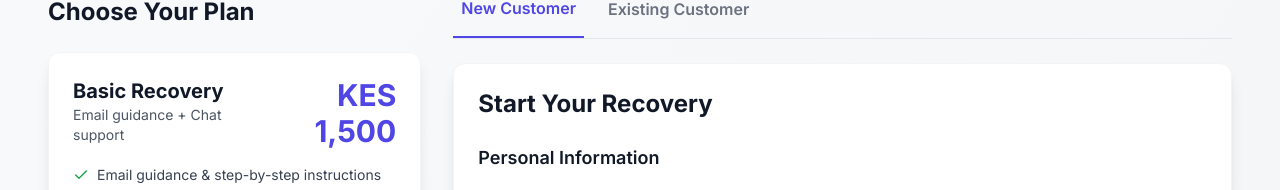
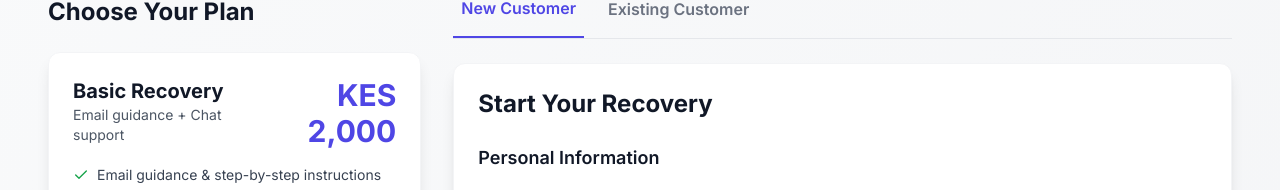
Before and after one commit to vanillake254/vanilla-recovery-hub, a Next.js app in the folder frontend/: page /recover in a window 1280 px wide. Shown: the part 424-614 px from the top of the page. Built offline with nearby package versions, Linux system fonts and the light colour scheme; no server answers.

Commit message:
Fix all pricing displays to KES 2,000, fix request details page errors, update bot responses

```diff
--- a/frontend/src/app/admin/request-details/page.tsx
+++ b/frontend/src/app/admin/request-details/page.tsx
@@ -12,8 +12,8 @@ interface Request {
   id: string;
   platform: string;
   status: string;
-  tier: string;
-  accountInfo: any;
+  tier?: string;
+  accountInfo?: any;
   description: string;
   createdAt: string;
   txRef: string;
@@ -230,7 +230,7 @@ function RequestDetailsContent() {
                   </div>
                   <div className="p-3 bg-purple-50 rounded-lg">
                     <p className="text-xs text-gray-600 mb-1">Service Tier</p>
-                    <p className="font-semibold text-primary-600 capitalize">{request.tier}</p>
+                    <p className="font-semibold text-primary-600 capitalize">{request.tier || 'Basic'}</p>
                   </div>
                   <div className="p-3 bg-green-50 rounded-lg">
                     <p className="text-xs text-gray-600 mb-1">Request Date</p>
--- a/frontend/src/app/layout.tsx
+++ b/frontend/src/app/layout.tsx
@@ -22,7 +22,7 @@ export const metadata: Metadata = {
     locale: 'en_KE',
     url: 'https://vanillarecoveryhub.web.app',
     title: 'Vanilla Recovery Hub - Recover Your Hacked Account',
-    description: 'Professional account recovery for Instagram, Facebook, Gmail & more. 85% success rate. From KES 1,500. Secure payment via Flutterwave.',
+    description: 'Professional account recovery for Instagram, Facebook, Gmail & more. 85% success rate. From KES 2,000. Secure payment via Flutterwave.',
     siteName: 'Vanilla Recovery Hub',
     images: [
       {
--- a/frontend/src/app/recover/page.tsx
+++ b/frontend/src/app/recover/page.tsx
@@ -219,7 +219,7 @@ function RecoverPageContent() {
                       <p className="text-sm text-gray-600">Email guidance + Chat support</p>
                     </div>
                     <div className="text-right">
-                      <div className="text-3xl font-bold text-primary-600">KES 1,500</div>
+                      <div className="text-3xl font-bold text-primary-600">KES 2,000</div>
                     </div>
                   </div>
                   <ul className="space-y-2">
--- a/frontend/src/app/terms/page.tsx
+++ b/frontend/src/app/terms/page.tsx
@@ -25,7 +25,7 @@ export default function TermsOfService() {
             <h2>1. Service Description</h2>
             <p>
               Vanilla Recovery Hub provides account recovery guidance and support for social media and email platforms.
-              We offer two service tiers: Basic (KES 1,500) and Premium (KES 3,000).
+              We offer two service tiers: Basic (KES 2,000) and Premium (KES 3,000).
             </p>
 
             <h2>2. What We Provide</h2>
```
Also changed, not shown: 2 other files (tests, documents, lock files or other folders).
